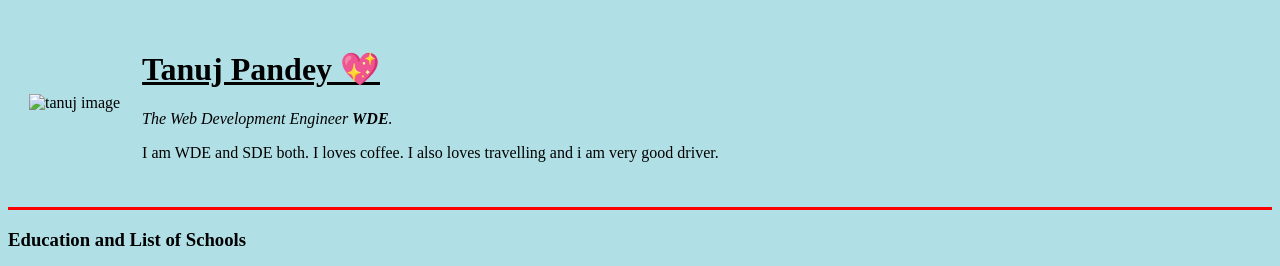
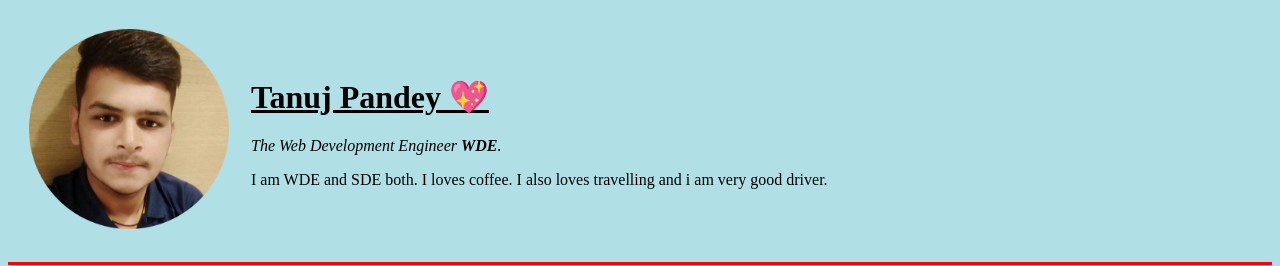
Before and after one commit to Tanujpandey18/cv, a plain HTML site: page index.html in a window 1280 px wide. Shown: the top 266 px of the page. Drawn offline with Linux system fonts and the light colour scheme.

Commit message:
Add initial CV website files

```diff
--- a/index.html
+++ b/index.html
@@ -9,7 +9,7 @@
 <body style="background-color:powderblue;">
   <table cellspacing="20">
     <tr>
-      <td> <img src="C:\Users\Tanuj Pandey\desktop\web development\tanuj img-modified.png" width="200px" alt="tanuj image"></td>
+      <td> <img src="images\tanuj img-modified.png" width="200px" alt="tanuj image"></td>
       <td>
         <h1><u>Tanuj Pandey 💖</u></h1>
         <p><em>The Web Development Engineer <strong>WDE</a></strong>.</em></p>
```
